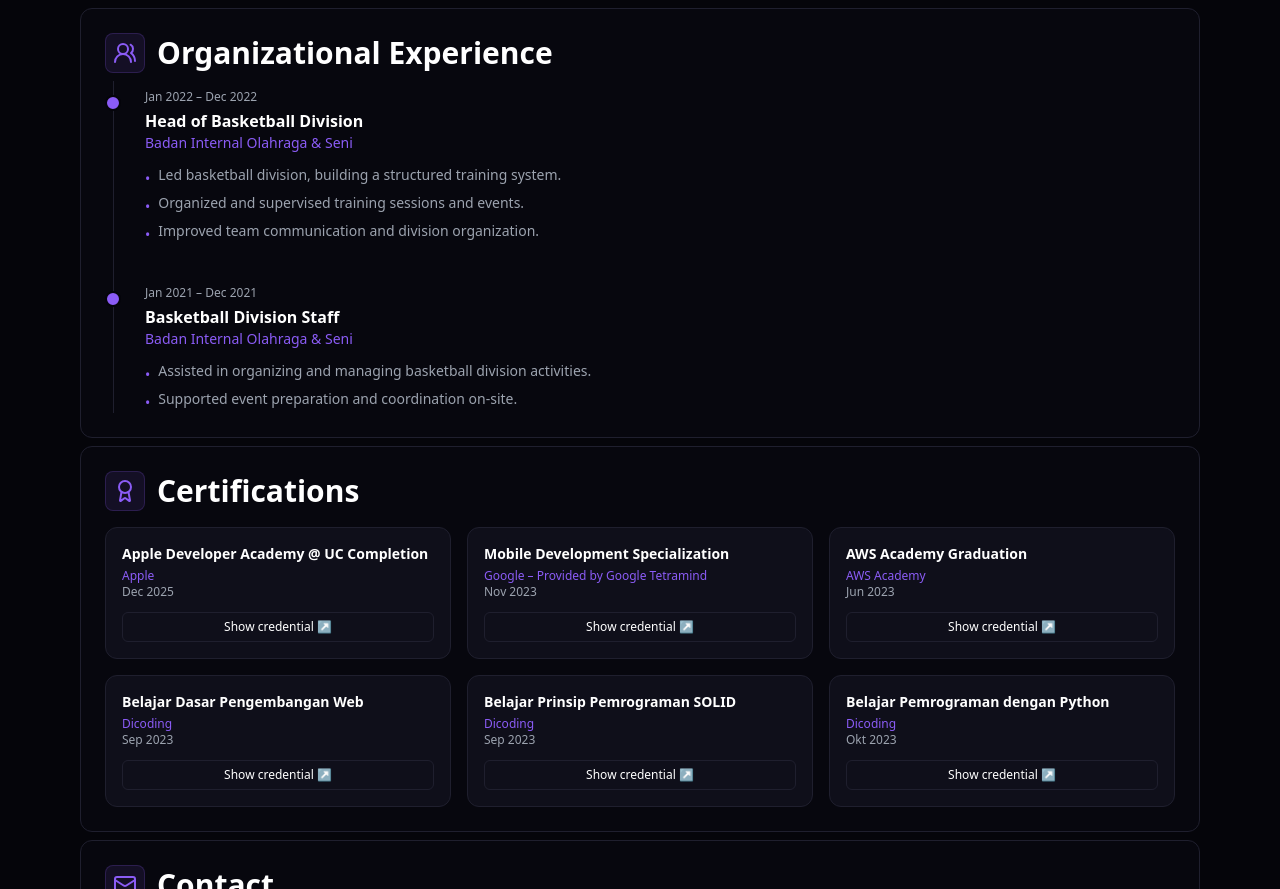
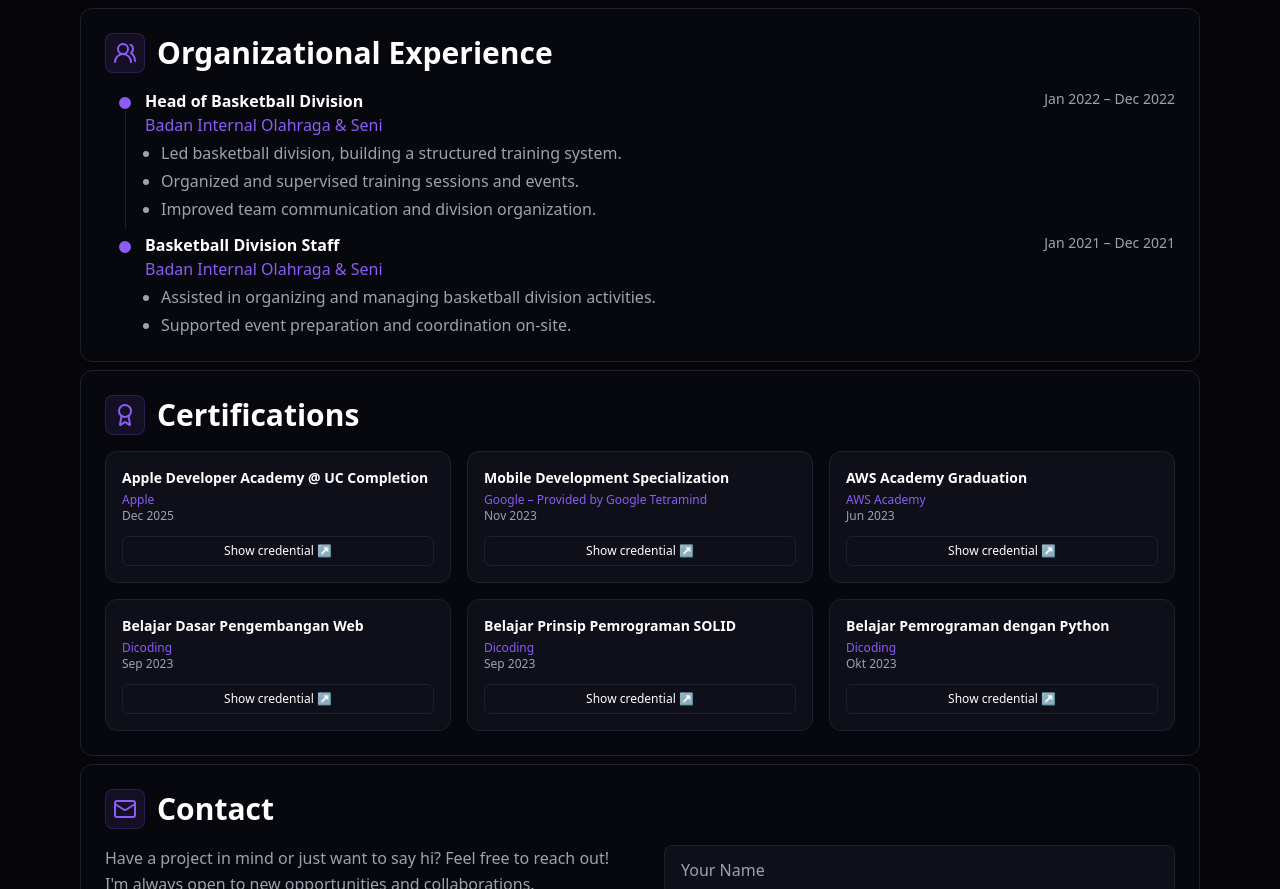
Before and after one commit to azuhalz/my-portfolio, a Next.js app: page / in a window 1280 px wide. Shown: the part 2894-3783 px from the top of the page. Built offline with nearby package versions, Linux system fonts and the light colour scheme.

Commit message:
feat: add organizational section

```diff
--- a/components/sections/Experience.tsx
+++ b/components/sections/Experience.tsx
@@ -49,7 +49,7 @@
         {/* Container timeline: posisi relative agar garis vertikal bisa diletakkan di dalamnya */}
         <div className="relative pt-2">
           {/* Garis vertikal ungu di kiri */}
-          <div className="absolute left-5 top-0 bottom-0 w-px bg-border" />
+          <div className="absolute left-5 top-4 bottom-21 w-px bg-border" />
 
           {/* Daftar pengalaman, diberi jarak ke kiri agar tidak tertimpa garis */}
           <div className="space-y-3 pl-10">
--- a/components/sections/Organizational.tsx
+++ b/components/sections/Organizational.tsx
@@ -35,30 +35,26 @@
         />
 
         <div className="relative pt-2">
-          <div className="absolute left-2 top-0 bottom-0 w-px bg-border" />
+          <div className="absolute left-5 top-4 bottom-27 w-px bg-border" />
 
-          <div className="space-y-10 pl-10">
+          <div className="space-y-3 pl-10">
             {organizations.map((organization) => (
               <div key={organization.role} className="relative">
-                <div className="absolute -left-10 top-1.5 w-4 h-4 rounded-full bg-primary border-2 border-background" />
+                <div className="absolute -left-7 top-1.5 w-4 h-4 rounded-full bg-primary border-2 border-background" />
 
-                <p className="text-text-secondary text-xs mb-1">
-                  {organization.period}
-                </p>
-                <h3 className="text-white font-semibold">
-                  {organization.role}
-                </h3>
-                <p className="text-primary text-sm mb-3">
-                  {organization.organization}
-                </p>
+                <div className="flex justify-between">
+                  <h2 className="text-white font-semibold">
+                    {organization.role}
+                  </h2>
+                  <p className="text-text-secondary text-sm">
+                    {organization.period}
+                  </p>
+                </div>
+                <p className="text-primary mb-1">{organization.organization}</p>
 
-                <ul className="space-y-1">
+                <ul className="list-disc space-y-1 pl-4">
                   {organization.points.map((point) => (
-                    <li
-                      key={point}
-                      className="text-text-secondary text-sm flex gap-2"
-                    >
-                      <span className="text-primary mt-1">•</span>
+                    <li key={point} className="text-text-secondary text-md">
                       {point}
                     </li>
                   ))}
```
